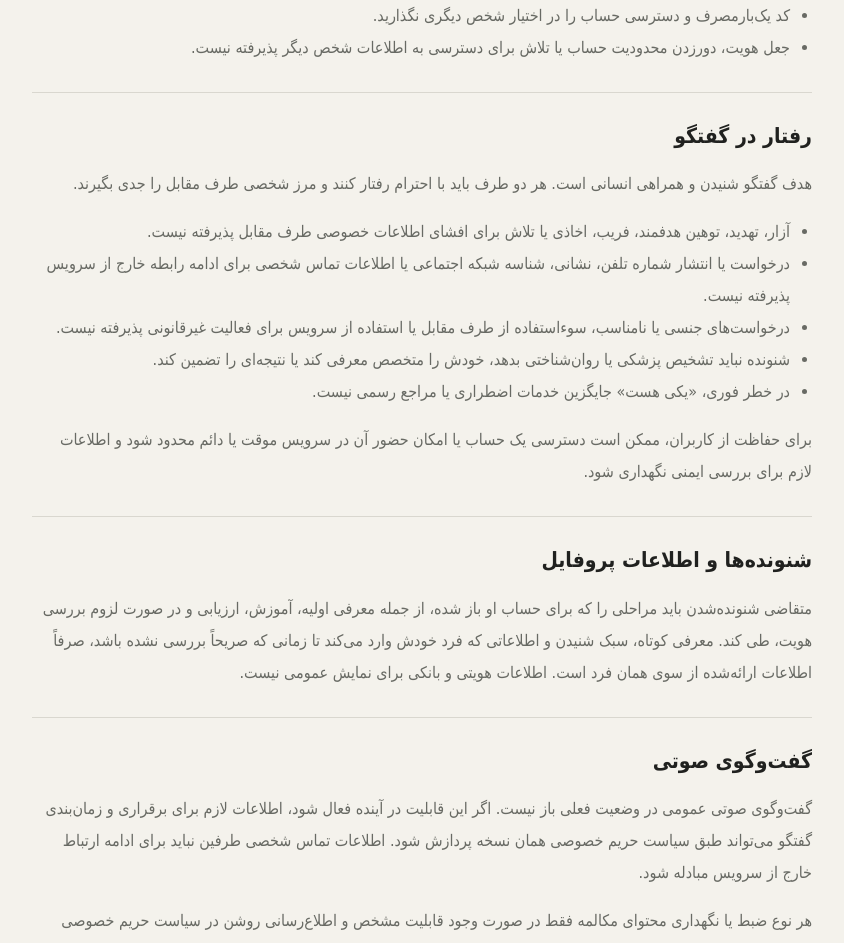
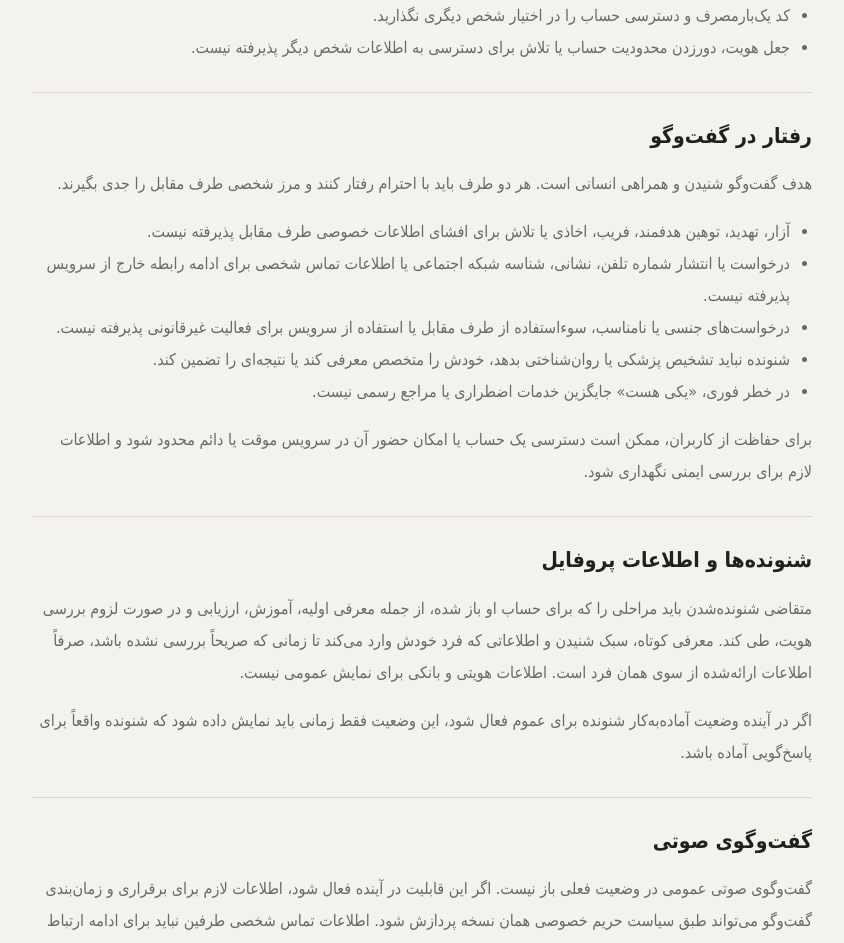
Before and after one commit to morfisam25-tech/YEKI-HAST, a Next.js app in the folder apps/web/: page /terms in a window 1280 px wide. Shown: the part 1040-1983 px from the top of the page, without its empty margins (340-1184 px from the left). Built offline with nearby package versions, Linux system fonts and the light colour scheme.

Commit message:
content: polish terms terminology and preserve listener status rule

```diff
--- a/apps/web/app/terms/page.tsx
+++ b/apps/web/app/terms/page.tsx
@@ -51,9 +51,9 @@ export default function TermsPage() {
         </section>
 
         <section className="legal-section">
-          <h2>رفتار در گفتگو</h2>
+          <h2>رفتار در گفت‌وگو</h2>
           <p>
-            هدف گفتگو شنیدن و همراهی انسانی است. هر دو طرف باید با احترام رفتار کنند و مرز شخصی طرف مقابل را جدی بگیرند.
+            هدف گفت‌وگو شنیدن و همراهی انسانی است. هر دو طرف باید با احترام رفتار کنند و مرز شخصی طرف مقابل را جدی بگیرند.
           </p>
           <ul>
             <li>آزار، تهدید، توهین هدفمند، فریب، اخاذی یا تلاش برای افشای اطلاعات خصوصی طرف مقابل پذیرفته نیست.</li>
@@ -72,12 +72,15 @@ export default function TermsPage() {
           <p>
             متقاضی شنونده‌شدن باید مراحلی را که برای حساب او باز شده، از جمله معرفی اولیه، آموزش، ارزیابی و در صورت لزوم بررسی هویت، طی کند. معرفی کوتاه، سبک شنیدن و اطلاعاتی که فرد خودش وارد می‌کند تا زمانی که صریحاً بررسی نشده باشد، صرفاً اطلاعات ارائه‌شده از سوی همان فرد است. اطلاعات هویتی و بانکی برای نمایش عمومی نیست.
           </p>
+          <p>
+            اگر در آینده وضعیت آماده‌به‌کار شنونده برای عموم فعال شود، این وضعیت فقط زمانی باید نمایش داده شود که شنونده واقعاً برای پاسخ‌گویی آماده باشد.
+          </p>
         </section>
 
         <section className="legal-section">
           <h2>گفت‌وگوی صوتی</h2>
           <p>
-            گفت‌وگوی صوتی عمومی در وضعیت فعلی باز نیست. اگر این قابلیت در آینده فعال شود، اطلاعات لازم برای برقراری و زمان‌بندی گفتگو می‌تواند طبق سیاست حریم خصوصی همان نسخه پردازش شود. اطلاعات تماس شخصی طرفین نباید برای ادامه ارتباط خارج از سرویس مبادله شود.
+            گفت‌وگوی صوتی عمومی در وضعیت فعلی باز نیست. اگر این قابلیت در آینده فعال شود، اطلاعات لازم برای برقراری و زمان‌بندی گفت‌وگو می‌تواند طبق سیاست حریم خصوصی همان نسخه پردازش شود. اطلاعات تماس شخصی طرفین نباید برای ادامه ارتباط خارج از سرویس مبادله شود.
           </p>
           <p>
             هر نوع ضبط یا نگهداری محتوای مکالمه فقط در صورت وجود قابلیت مشخص و اطلاع‌رسانی روشن در سیاست حریم خصوصی همان نسخه قابل انجام است.
```
